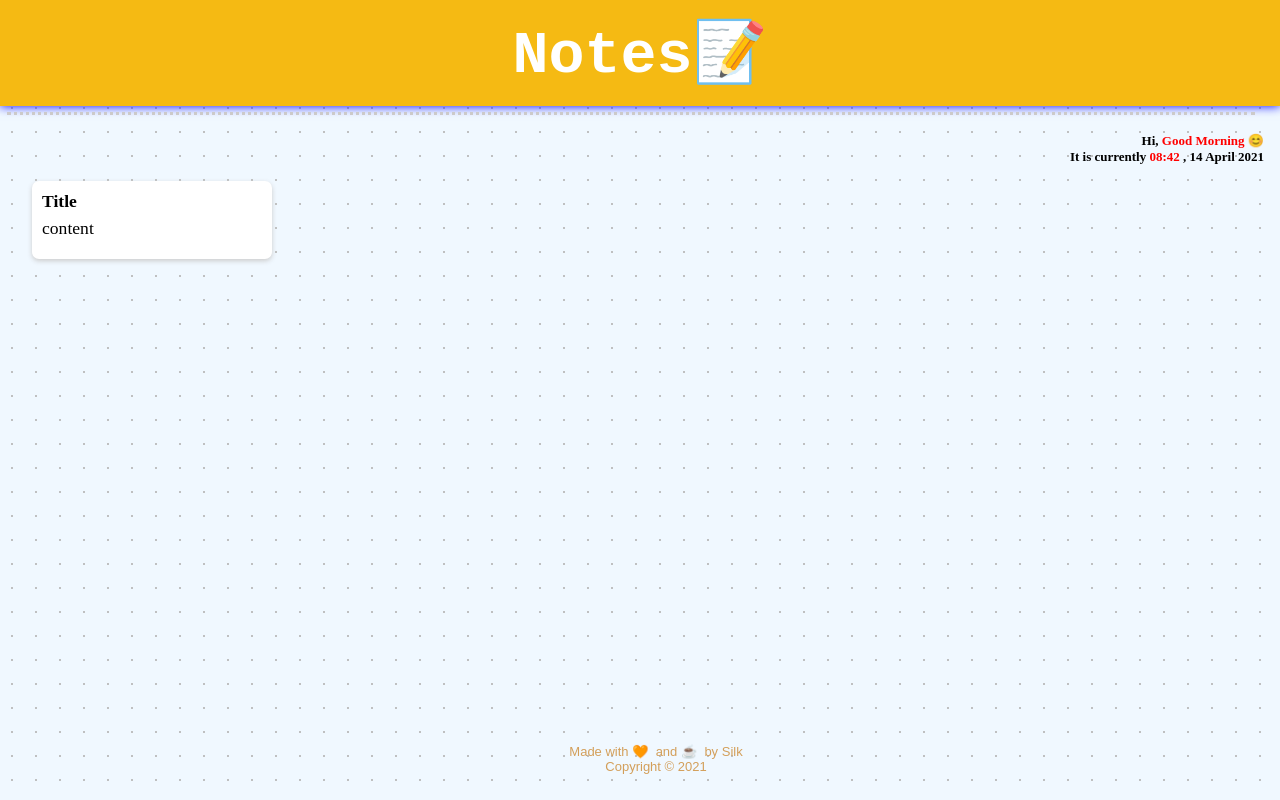
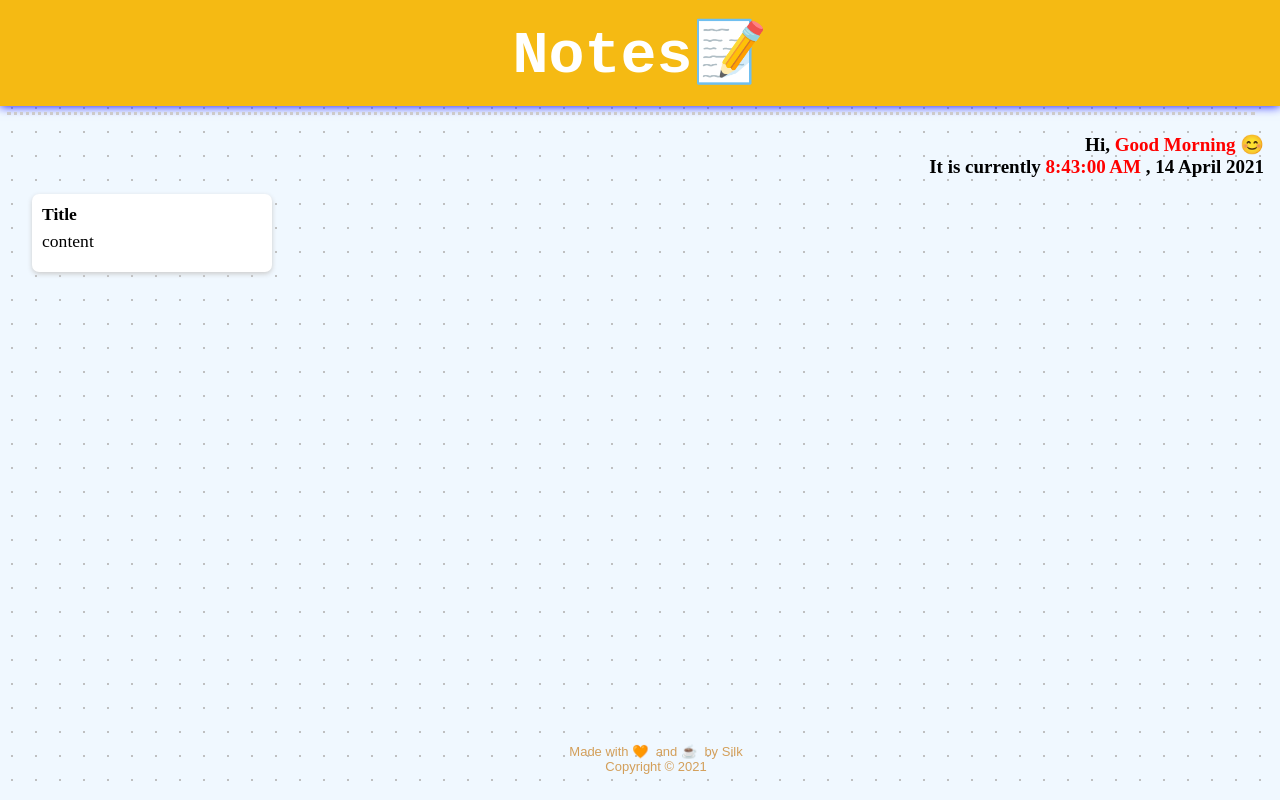
Before and after one commit to silky09/Notes, a React (Create React App) app in the folder my-todos/: page / in a window 1280 px wide. Built offline with nearby package versions, Linux system fonts and the light colour scheme.

Commit message:
Used hook for adding live clock

```diff
--- a/my-todos/src/components/DateTime/Time.jsx
+++ b/my-todos/src/components/DateTime/Time.jsx
@@ -1,4 +1,5 @@
-import React from 'react'
+import React, { useState } from 'react';
+import './time.css';
 
 const Time = () => {
   const myDate = new Date();
@@ -11,8 +12,20 @@ const Time = () => {
   // const month = monthNames[myDate.getMonth()];
   //const date = myDate.toLocaleDateString();
 
-  const time = myDate.toLocaleTimeString('en-US', { hour: '2-digit', minute: '2-digit', hour12: false});
+  //const time = myDate.toLocaleTimeString('en-US', { hour: '2-digit', minute: '2-digit', hour12: false});
+  // used hook for adding live clock
+  let now = new Date().toLocaleTimeString();
+
+  const [time, setTime] = useState(now);
+
+  const updateTime = () => {
+  now = new Date().toLocaleTimeString();
+  setTime(now);
+  }
+  setInterval(updateTime, 1000);
+
   const currentHours = myDate.getHours();
+
   let message = "";
 
   const colorChange = {
--- /dev/null
+++ b/my-todos/src/components/DateTime/time.css
@@ -0,0 +1,4 @@
+h4 {
+  text-align: right;
+  font-size: 19px;
+}
--- a/my-todos/src/index.css
+++ b/my-todos/src/index.css
@@ -17,8 +17,3 @@ hr {
   margin: auto -9px;
   margin-top: -12px;
 }
-
-h4 {
-  text-align: right;
-  font-size: 13px;
-}
```
